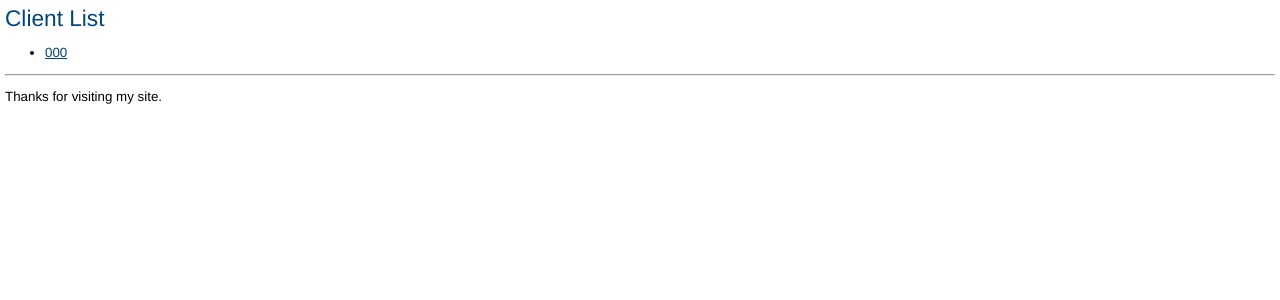
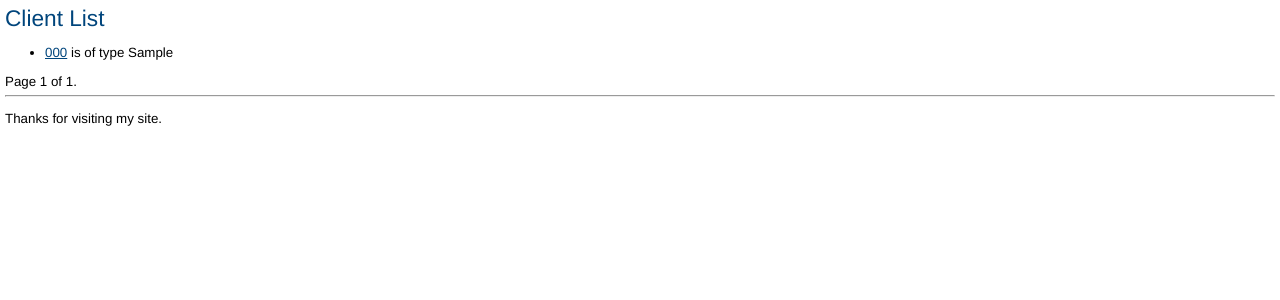
Before and after one commit to meurig/Powerscourt, a Django app: template wggateway/templates/client_list.html in a window 1280 px wide. Shown: the top 300 px of the page. Run offline with Django 3.2, Linux system fonts and the light colour scheme; the template is opened without the code that fills it: most values are stand-ins (such as "Sample title", 1, 10 or a date in 2020).

Commit message:
Polymorphic Client mode, 1st working client search

```diff
--- a/wggateway/forms.py
+++ b/wggateway/forms.py
@@ -8,7 +8,8 @@ class ContactForm(forms.Form):
 
 class ClientSearchForm(forms.Form):
     client_code = forms.CharField(required=False)
-    name = forms.CharField(required=False)
+    #commented because it doesn't make much sense since a client can be a sipp with no name field
+    #name = forms.CharField(required=False)
     post_code = forms.CharField(required=False)
     email = forms.CharField(required=False)
 
--- a/wggateway/models.py
+++ b/wggateway/models.py
@@ -8,6 +8,7 @@
 # into your database.
 
 from django.db import models
+from model_utils.managers import InheritanceManager
 
 class AddressBase(models.Model):
     TYPE_CHOICES = (
@@ -45,12 +46,16 @@ class Address(AddressBase):
 class Client(models.Model):
     code = models.CharField(max_length=18, unique=True)
     address = models.ForeignKey(Address)
+    objects = InheritanceManager()
 
     def __unicode__(self):
         return self.code
 
     def get_absolute_url(self):
         return "/client/%i/" % self.id
+
+    def get_type(self):
+        return self.__class__.__name__
 
 class Person(models.Model):
     title = models.CharField(max_length=48)
--- a/wggateway/templates/client_detail.html
+++ b/wggateway/templates/client_detail.html
@@ -2,5 +2,5 @@
 {% block title %}Client Detail{% endblock %}
 {% block content %}
     <h1>Client Detail</h1>
-    <p>{{ object.code }}</p>
+    <p>{{ object.code }} is of type {{ object.get_type }}</p>
 {% endblock %}
--- a/wggateway/templates/client_list.html
+++ b/wggateway/templates/client_list.html
@@ -4,7 +4,22 @@
     <h1>Client List</h1>
     <ul>
     {% for client in client_list %}
-        <li><a href="{{ client.get_absolute_url }}">{{ client.code }}</a></li>
+    <li><a href="{{ client.get_absolute_url }}">{{ client.code }}</a> is of type {{ client.get_type }}</li>
     {% endfor %}
     </ul>
+    <div class="pagination">
+        <span class="step-links">
+            {% if page_obj.has_previous %}
+                <a href="?page={{ page_obj.previous_page_number }}">previous</a>
+            {% endif %}
+
+            <span class="current">
+                Page {{ page_obj.number }} of {{ page_obj.paginator.num_pages }}.
+            </span>
+
+            {% if page_obj.has_next %}
+                <a href="?page={{ page_obj.next_page_number }}">next</a>
+            {% endif %}
+        </span>
+    </div>
 {% endblock %}
--- a/wggateway/templates/search_form.html
+++ b/wggateway/templates/search_form.html
@@ -8,7 +8,7 @@
     </p>
     {% endif %}
 
-    <form action="" method="get">
+    <form action="" method="post">
         <table>
             {{ form.as_table }}
         </table>
--- a/wggateway/templates/search_results.html
+++ b/wggateway/templates/search_results.html
@@ -2,7 +2,7 @@
 {% block title %}Client Search{% endblock %}
 {% block content %}
     <h1>Client Search Results</h1>
-    <p>You searched for <strong>{{query}}</strong>
+    <p>You searched for {# <strong>{{query}}</strong>#}
     {% if clients %}
         <p>Found {{ clients|length }} client{{ clients|pluralize }}.</p>
         <ul>
```
Also changed, not shown: urls.py (+12 -5 lines), wggateway/views.py (+21 -0 lines).
